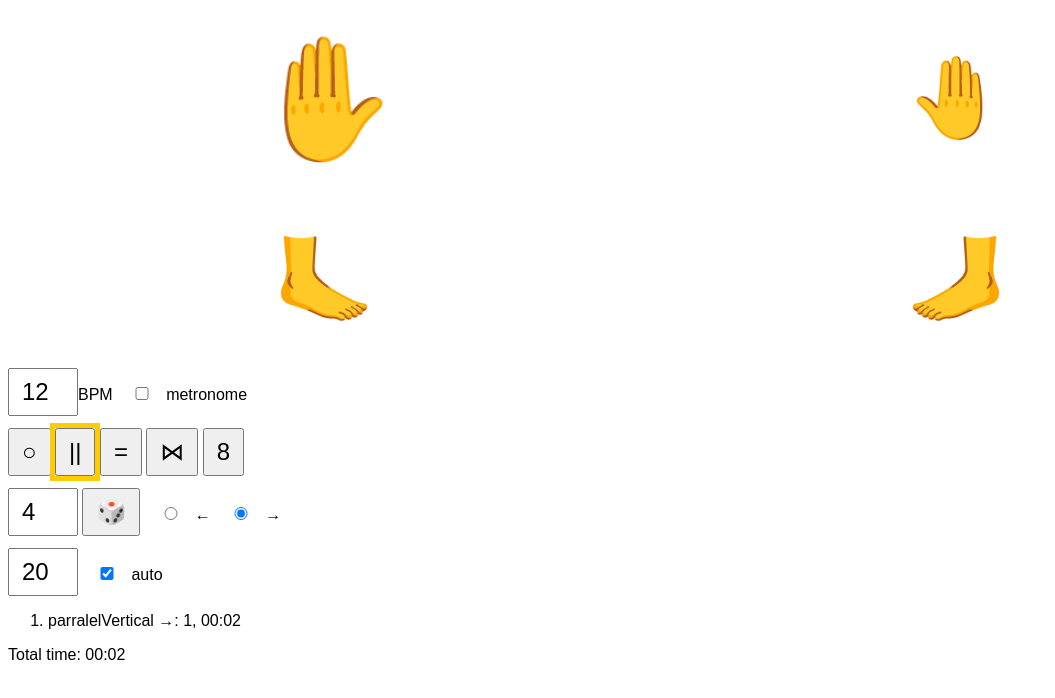
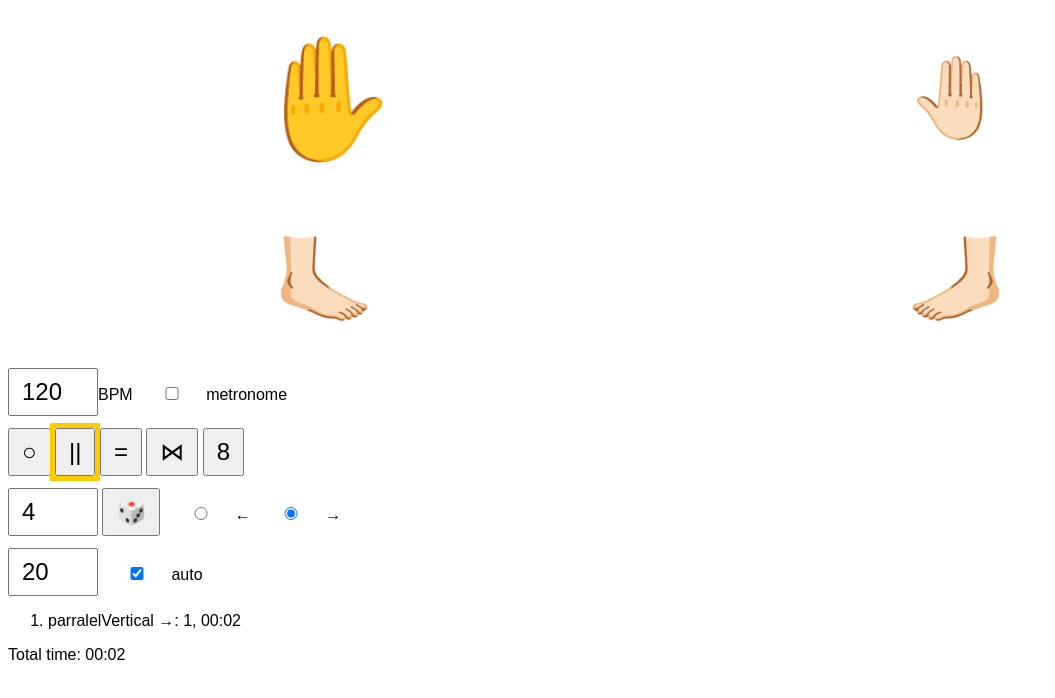
Before and after one commit to tadatuta/rhythm-trainer, a plain HTML site: page index.html in a window 1280 px wide. Both pictures are taken after a click on the button "||". Shown: the whole page, without its empty margins (0-1055 px from the left). Drawn offline with Linux system fonts and the light colour scheme.

Commit message:
Add files via upload

```diff
--- a/index.html
+++ b/index.html
@@ -20,6 +20,19 @@
         text-align: center;
         vertical-align: middle;
         font-size: 80px;
+        cursor: pointer;
+    }
+
+    span.strong {
+        display: none;
+    }
+
+    .strong .week {
+        display: none;
+    }
+
+    .strong .strong {
+        display: inline;
     }
 
     .lh, .lf {
@@ -47,7 +60,7 @@
     }
 
     input {
-        width: 42px;
+        width: 62px;
         padding: 6px 12px;
 
         font-size: 24px;
@@ -61,10 +74,10 @@
 </style>
 <body>
     <div class="grid">
-        <div class="cell lh">🤚</div>
-        <div class="cell rh">🤚</div>
-        <div class="cell lf">🦶</div>
-        <div class="cell rf">🦶</div>
+        <div class="cell lh strong"><span class="week">🤚🏻</span><span class="strong">🤚</span></div>
+        <div class="cell rh"><span class="week">🤚🏻</span><span class="strong">🤚</span></div>
+        <div class="cell lf"><span class="week">🦶🏻</span><span class="strong">🦶</span></div>
+        <div class="cell rf"><span class="week">🦶🏻</span><span class="strong">🦶</span></div>
     </div>
     <div class="controls">
         <div>
@@ -89,9 +102,10 @@
 
     </ol>
     <div class="timer"></div>
-<!-- 🫱🫲🦶↘︎↖︎↗︎↙︎↓↑←→🤚 -->
+<!-- 🫱🫲🦶↘︎↖︎↗︎↙︎↓↑←→🤚 🤚🏻🤚🤚🏼🤚🏽🤚🏾🤚🏿 🦶🏻🦶🏼🦶🏽🦶🏾🦶🏿  -->
 <script>
 (function() {
+    const grid = document.querySelector('.grid');
     const leftHand = document.querySelector('.lh');
     const rightHand = document.querySelector('.rh');
     const leftFoot = document.querySelector('.lf');
@@ -107,7 +121,7 @@
         circle: [leftHand, leftFoot, rightFoot, rightHand],
         parralelVertical: [leftHand, leftFoot, rightHand, rightFoot],
         parralelHorizontal: [leftHand, rightHand, leftFoot, rightFoot],
-        crossBow: [leftHand, rightFoot, rightHand, leftFoot ],
+        crossBow: [leftHand, rightFoot, rightHand, leftFoot ], /* todo: перекрестные всегда стартуют накрест */
         crossEight: [leftFoot, rightHand, leftHand, rightFoot],
         random: null
     };
@@ -120,6 +134,7 @@
     let iterationCount = 0;
     let iterationTimer = 0;
     let totalTimer = 0;
+    let startCellIdx = 0;
 
     function start(type) {
         if (!type) return;
@@ -129,11 +144,16 @@
 
         currentType = type;
 
-        let counter = 0;
         let bpm = bpmInput.value;
         const dir = directionRadio.checked ? 1 : -1;
 
         const typeSeq = types[type] || getRandomSeq();
+        startCellIdx = typeSeq.indexOf(document.querySelector('.cell.strong'));
+        let counter = startCellIdx;
+        console.log('!!! startCellIdx', startCellIdx);
+        if (startCellIdx === -1) {
+            startCellIdx = typeSeq.indexOf(document.querySelector('.lh'));
+        }
 
         clearInterval(intervalId);
         intervalId = setInterval(() => {
@@ -141,7 +161,7 @@
 
             typeSeq[counter].classList.add('active');
 
-            soundCheckbox.checked && beep(100, 399, counter === 0 ? 100 : 40);
+            soundCheckbox.checked && beep(100, counter === startCellIdx ? 199 : 399, counter === startCellIdx ? 100 : 40);
 
             counter += dir;
             if (counter === 4) {
@@ -216,6 +236,17 @@
         });
     });
 
+    document.querySelector('.grid').addEventListener('click', (e) => {
+        const cells = currentType ? types[currentType] : Array.from(grid.children);
+        startCellIdx = cells.indexOf(e.target.parentElement);
+        document.querySelector('.cell.strong').classList.remove('strong');
+        console.log('e.target', e.target);
+        console.log('cells', cells)
+        console.log('startCellIdx', startCellIdx)
+        console.log('cells[startCellIdx]', cells[startCellIdx])
+        cells[startCellIdx].classList.add('strong');
+    });
+
     bpmInput.addEventListener('input', (e) => {
         if (intervalId) {
             start(currentType);
```
